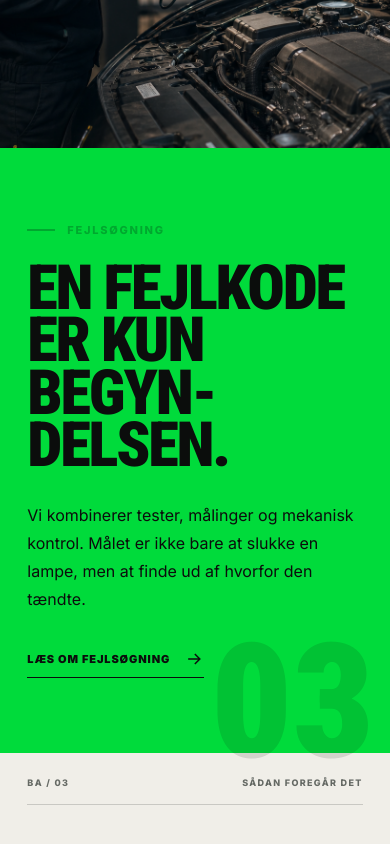
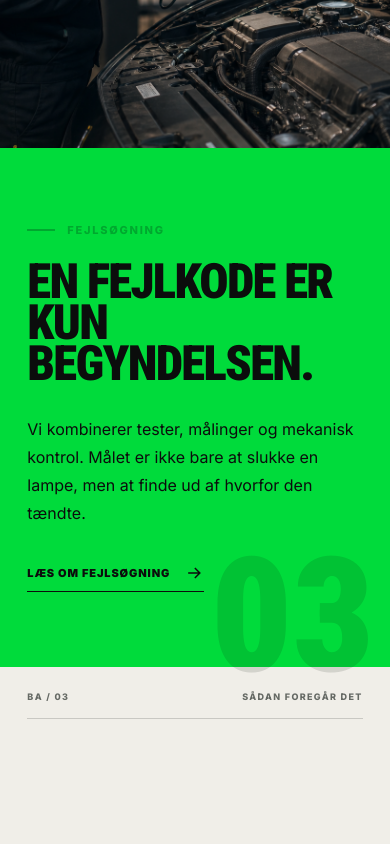
Before and after one commit to MPSolution4281/BrandenburgAuto, a Next.js app: page / in a window 390 px wide. Shown: the part 5267-6111 px from the top of the page. Built offline with nearby package versions, Linux system fonts and the light colour scheme.

Commit message:
Formindsk diagnostic-copy overskrift på mobil i stedet for orddeling
'begyndelsen' blev delt med bindestreg selv efter hyphenate-limit-chars. Mindre skrift på denne sektion løser det uden at skulle stole på orddeling.

```diff
--- a/app/globals.css
+++ b/app/globals.css
@@ -412,7 +412,7 @@ svg { fill: none; stroke: currentColor; stroke-width: 1.8; }
   .service-arrow { display: none; }
   .diagnostic-image { min-height: 125vw; }
   .diagnostic-copy { padding: 75px 7vw; }
-  .diagnostic-copy h2 { font-size: clamp(3.5rem, 16vw, 5rem); }
+  .diagnostic-copy h2 { font-size: clamp(2.7rem, 12.5vw, 5rem); }
   .diagnostic-number { font-size: 10rem; }
   .knowledge-heading { align-items: flex-start; flex-direction: column; }
   .knowledge-heading h2 { font-size: 3.7rem; }
```
